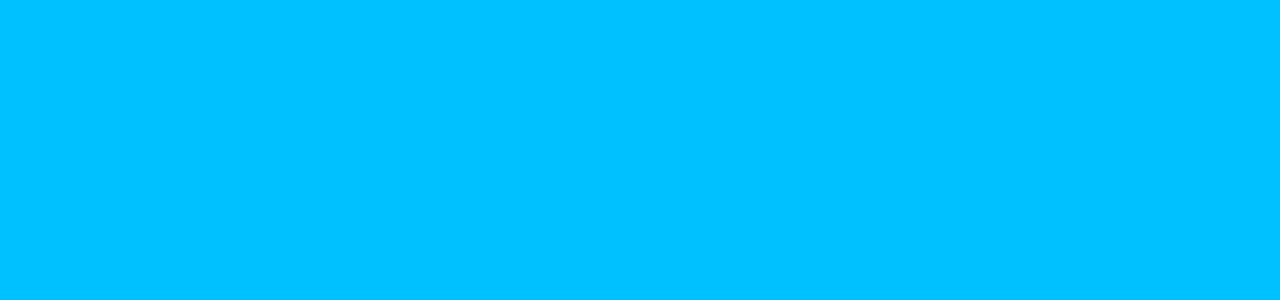
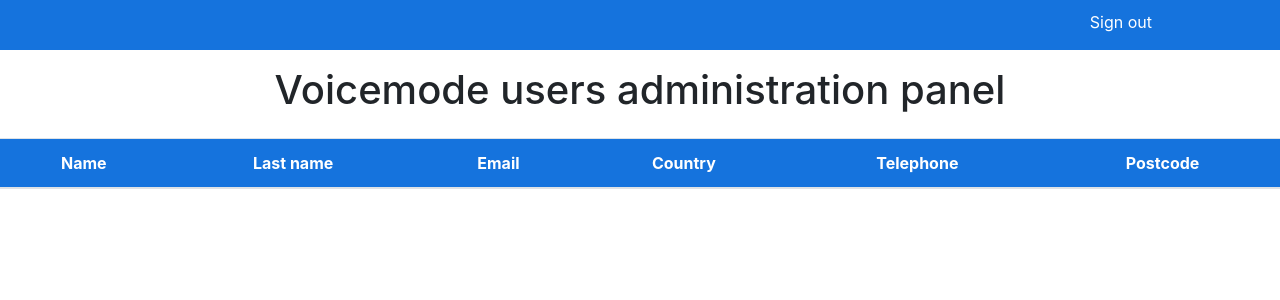
Before and after one commit to alberdg/voicemod_test, a React (Create React App) app in the folder client/: page /home in a window 1280 px wide. Shown: the top 300 px of the page. Built offline with nearby package versions, Linux system fonts and the light colour scheme.

Commit message:
Test and implementation for home page

```diff
--- /dev/null
+++ b/client/src/components/Home/home.css
@@ -0,0 +1,5 @@
+#home {
+  margin-top: 50px;
+  min-height: 800px;
+  background-color: #FFF;
+}
--- /dev/null
+++ b/client/src/components/Home/home.tsx
@@ -0,0 +1,52 @@
+import React from 'react';
+import './home.css';
+import Header from '../Common/header';
+
+/**
+ * Functional component representing home page
+ * @function
+ * @param history Router history
+ * @returns home Home component
+ */
+const Home = ({ history } : { history : any }) => {
+  /**
+   * Renders login title
+   * @function
+   * @returns title Title element
+   */
+  const renderTitle = (): JSX.Element => {
+    return (
+      <div className="row mt-3">
+        <h1 id="title" className="mx-auto">Voicemode users administration panel</h1>
+      </div>
+    )
+  }
+
+  // FIXME -> Move table to a component
+  return (
+    <>
+      <Header history={history} />
+      <div className="row">
+        <div className="col-sm-12 text-center" id="home">
+          {renderTitle()}
+          <div className="table-responsive mt-3">
+            <table id="users-table" className="table">
+              <thead className="bg-primary">
+                <tr>
+                  <th className="text-white">Name</th>
+                  <th className="text-white">Last name</th>
+                  <th className="text-white">Email</th>
+                  <th className="text-white">Country</th>
+                  <th className="text-white">Telephone</th>
+                  <th className="text-white">Postcode</th>
+                </tr>
+              </thead>
+              <tbody></tbody>
+            </table>
+          </div>
+        </div>
+      </div>
+    </>
+  )
+}
+export default Home;
--- a/client/src/index.tsx
+++ b/client/src/index.tsx
@@ -6,6 +6,7 @@
 import './utils/string-extension';
 import Login from './components/Login/login';
 import Signup from './components/Signup/signup';
+import Home from './components/Home/home';
 import * as serviceWorker from './serviceWorker';
 
 ReactDOM.render(
@@ -14,6 +15,7 @@
       <Switch>
         <Route exact path="/" component={Login}/>
         <Route exact path="/signup" component={Signup}/>
+        <Route exact path="/home" component={Home}/>
       </Switch>
     </BrowserRouter>
   </React.StrictMode>,
```
Also changed, not shown: 2 other files (tests, documents, lock files or other folders).
